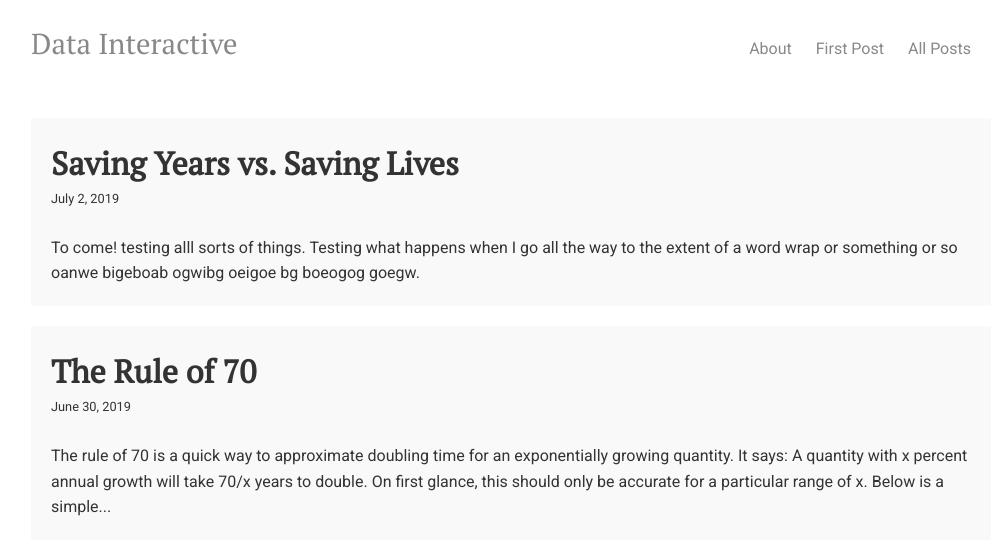
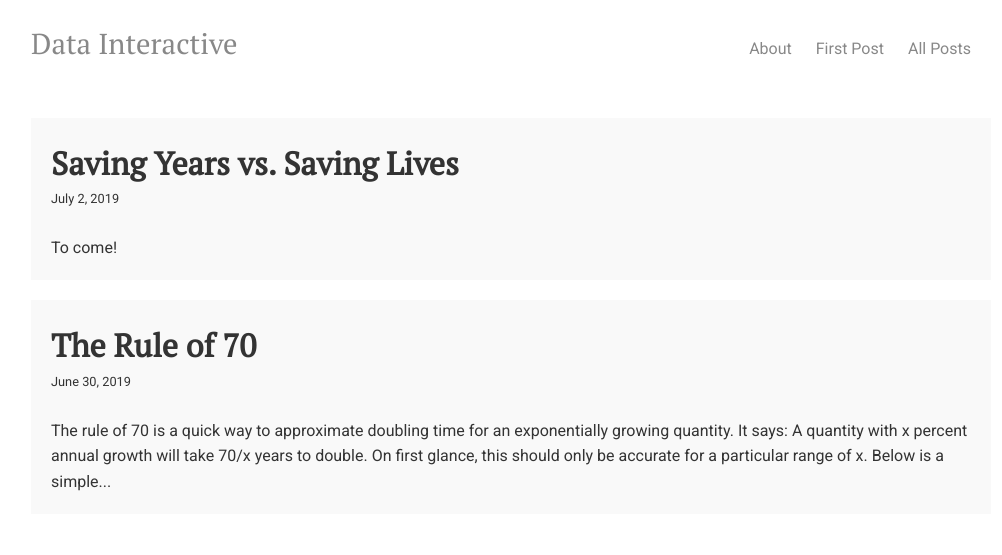
Before and after one commit to datainteractive/datainteractive.github.io, a Jekyll site: the page built from index.html, in a window 1280 px wide. Shown: the top 555 px of the page, without its empty margins (129-1131 px from the left). Built offline with Jekyll 4.4.1, drawn with Linux system fonts in a browser that asks for light colours; comment, search, counter and statistics services are not loaded.

Commit message:
Update 2019-07-02-saving-years-vs-saving-lives.html

```diff
--- a/_posts/2019-07-02-saving-years-vs-saving-lives.html
+++ b/_posts/2019-07-02-saving-years-vs-saving-lives.html
@@ -8,7 +8,7 @@
 To come!
 
 <div class="media">
-<div class="diagram" id="barchart">testing alll sorts of things. Testing what happens when I go all the way to the extent of a word wrap or something or so oanwe bigeboab ogwibg oeigoe bg boeogog goegw.</div>
+<div id="barchart"></div>
 </div>
 
 <script>
@@ -54,16 +54,6 @@
     height = 400 - margin.top - margin.bottom;
 
 
-d3.select(".media")
-  .selectAll("div")
-    .style("background-color", #333);
-
-d3.select("#barchart")
-    .selectAll("div")
-    .style("width", width + margin.left + margin.right)
-    .style("background-color", "#fff")
-    .style("margin", "auto");
-
 // append the svg object to the body of the page
 var svg = d3.select("#barchart")
   .append("svg")
@@ -72,7 +62,6 @@
   .append("g")
     .attr("transform",
           "translate(" + margin.left + "," + margin.top + ")");
-
 
 
   // sort data
@@ -97,9 +86,6 @@
         max = max*10;
         i--;
     }
-
-
-
 
 
   // X axis
```
